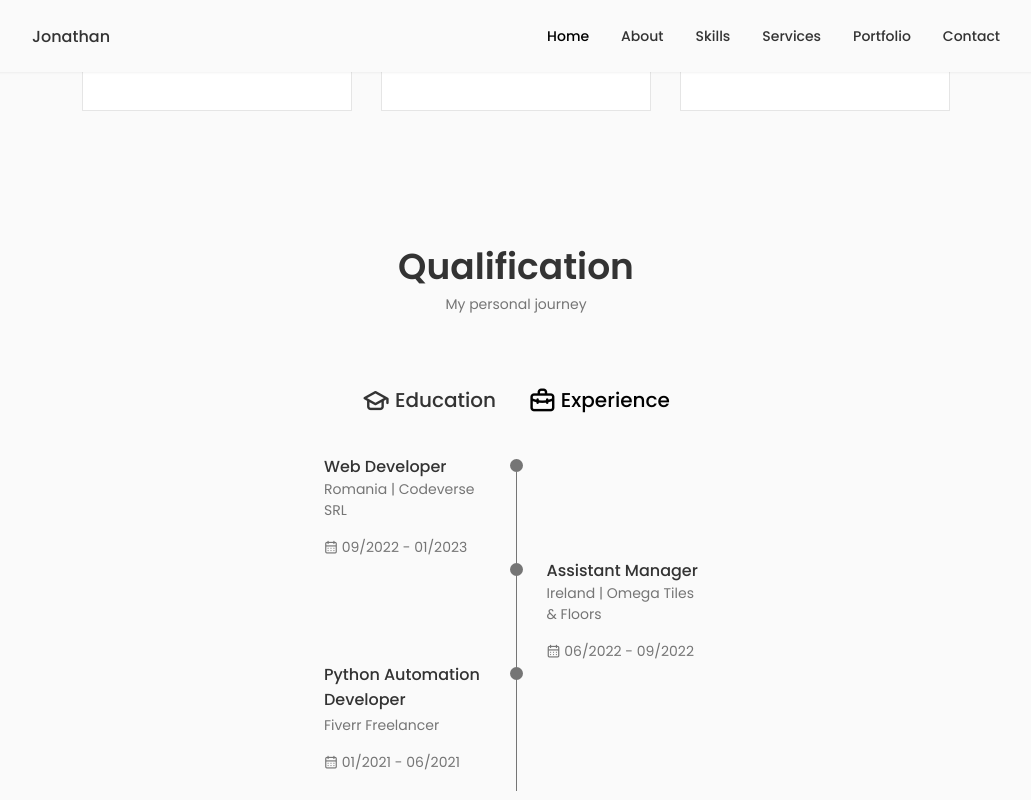
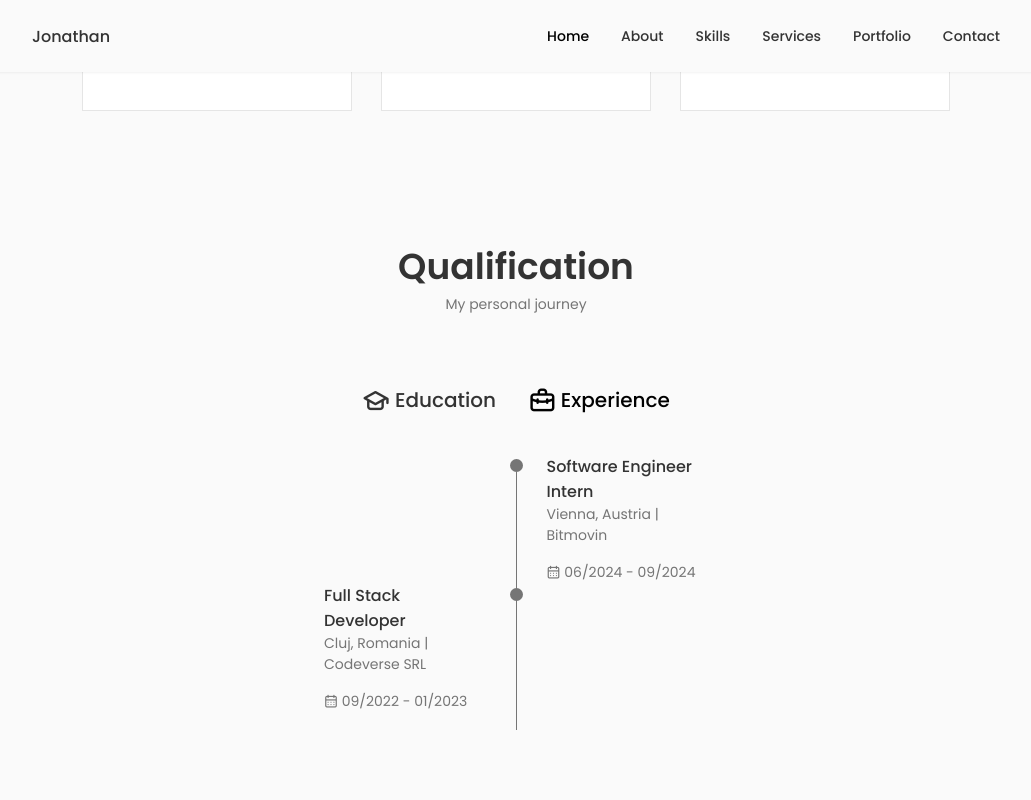
Before and after one commit to jonathan2667/personal-website, a React (Create React App) app: page / in a window 1280 px wide. Both pictures are taken after a click on the element "Experience". Shown: the part 2351-3151 px from the top of the page, without its empty margins (124-1155 px from the left). Built offline with nearby package versions, Linux system fonts and the light colour scheme.

Commit message:
modified ui

```diff
--- a/src/components/contact/Contact.jsx
+++ b/src/components/contact/Contact.jsx
@@ -30,7 +30,7 @@ const Contact = () => {
                             <h3 className="contact__card-title">Email</h3>
                             <span className="contact__card-data">mogovan.jonathan@protonmail.com</span>
 
-                            <a href="mailto:mogovan.jonathan@protonmail.com" className="contact__button">Write me <i className="bx bx-right-arrow-alt contact__button-icon"></i></a>
+                            <a href="mailto:mogovan.jonathan@protonmail.com" className="contact__button">Contact me <i className="bx bx-right-arrow-alt contact__button-icon"></i></a>
                         </div>
 
                         <div className="contact__card">
@@ -39,7 +39,7 @@ const Contact = () => {
                             <h3 className="contact__card-title">Whatsapp</h3>
                             <span className="contact__card-data">+40 747 104 998</span>
 
-                            <a href="https://api.whatsapp.com/send?phone=40747104998&text=Hello!" className="contact__button">Write me <i className="bx bx-right-arrow-alt contact__button-icon"></i></a>
+                            <a href="https://api.whatsapp.com/send?phone=40747104998&text=Hello!" className="contact__button">Contact me <i className="bx bx-right-arrow-alt contact__button-icon"></i></a>
                         </div>
 
                         <div className="contact__card">
@@ -48,13 +48,13 @@ const Contact = () => {
                             <h3 className="contact__card-title">Messenger</h3>
                             <span className="contact__card-data">user.jonathanmogovan</span>
 
-                            <a href="https://m.me/jonathanmogovan" className="contact__button">Write me <i className="bx bx-right-arrow-alt contact__button-icon"></i></a>
+                            <a href="https://m.me/jonathanmogovan" className="contact__button">Contact me <i className="bx bx-right-arrow-alt contact__button-icon"></i></a>
                         </div>
                     </div>
                 </div>
 
                 <div className="contact__content">
-                    <h3 className="contact__title">Write me your project</h3>
+                    <h3 className="contact__title">Write me about your project</h3>
 
                     <form  ref={form} onSubmit={sendEmail} className="contact__form">
                         <div className="contact__form-div">
--- a/src/components/dorothea/Dorothea.jsx
+++ b/src/components/dorothea/Dorothea.jsx
@@ -41,10 +41,10 @@ const Dorothea = () => {
                     </div>
                 </div>
 
-                {/* <div className="services__content">
+                { <div className="services__content">
                     <div>
-                        <i className="uil uil-arrow services__icon"></i>
-                        <h3 className="services__title">Web <br/> Developer</h3>
+                        <i className="uil uil-heart services__icon"></i>
+                        <h3 className="services__title">Test Letter 2</h3>
                     </div>
 
                     <span onClick={() => toggleTab(2)} className="services__button">View More <i className="uil uil-arrow-right services__button-icon"></i></span>
@@ -53,10 +53,10 @@ const Dorothea = () => {
                         <div className="services__modal-content">
                             <i onClick={() => toggleTab(0)} className="uil uil-times services__modal-close"></i>
 
-                            <h3 className="services__modal-title">Web Developer</h3>
-                            <p className="services__modal-description">Custom Website Creation: Offering bespoke, SEO-enhanced web development with WordPress/Elementor, tailored to boost engagement and functionality.</p>
+                            <h3 className="services__modal-title">Hey Dorothea </h3>
+                            <p className="services__modal-description">It's 8/21/2024 and I still love you infinetely. I have no idea when you'll see this, but somehow please leave me a sign :)</p>
 
-                            <ul className="services__modal-services grid">
+                            {/* <ul className="services__modal-services grid">
                                 <li className="services__modal-service">
                                     <i className="uil uil-check-circle services__modal-icon"></i>
                                     <p className="services__modal-info">UI Crafting: Enhancing user experience.</p>
@@ -81,12 +81,12 @@ const Dorothea = () => {
                                     <i className="uil uil-check-circle services__modal-icon"></i>
                                     <p className="services__modal-info">Mockup Design: Conceptualizing digital products.</p>
                                 </li>
-                            </ul>
+                            </ul> */}
                         </div>
                     </div>
                 </div>
 
-                <div className="services__content">
+                /*<div className="services__content">
                     <div>
                         <i className="uil uil-edit services__icon"></i>
                         <h3 className="services__title">Professional <br/> Tutoring</h3>
--- a/src/components/qualification/Qualification.jsx
+++ b/src/components/qualification/Qualification.jsx
@@ -29,7 +29,7 @@ const Qualification = () => {
                         <div className="qualification__data">
                             <div>
                                 <h3 className="qualification__title">Bachelor’s degree - Computer Science</h3>
-                                <span className="qualification__subtitle">Romania | Babes-Bolyai University</span>
+                                <span className="qualification__subtitle">Cluj, Romania | Babes-Bolyai University</span>
                                 <div className="qualification__calendar">
                                     <i className="uil uil-calendar-alt"></i> 2023 - Present
                                 </div>
@@ -51,7 +51,7 @@ const Qualification = () => {
 
                             <div>
                                 <h3 className="qualification__title">High-School</h3>
-                                <span className="qualification__subtitle">Romania | Liviu Rebreanu National College</span>
+                                <span className="qualification__subtitle">Bistrita, Romania | Liviu Rebreanu National College</span>
                                 <div className="qualification__calendar">
                                     <i className="uil uil-calendar-alt"></i> 2019 - 2023
                                 </div>
@@ -61,7 +61,7 @@ const Qualification = () => {
                         <div className="qualification__data">
                             <div>
                                 <h3 className="qualification__title">Middle School</h3>
-                                <span className="qualification__subtitle">Canada | George-Vanier High School</span>
+                                <span className="qualification__subtitle">Montreal, Canada | George-Vanier High School</span>
                                 <div className="qualification__calendar">
                                     <i className="uil uil-calendar-alt"></i> 2017 - 2019
                                 </div>
@@ -92,10 +92,28 @@ const Qualification = () => {
                     </div>
 
                     <div className={toggleState === 2 ? "qualification__content qualification__content-active" : "qualification__content"}>
+
+                    <div className="qualification__data">
+                            <div></div>
+
+                            <div>
+                                <span className="qualification__rounder"></span>
+                                <span className="qualification__line"></span>
+                            </div>
+
+                            <div>
+                                <h3 className="qualification__title">Software Engineer Intern</h3>
+                                <span className="qualification__subtitle">Vienna, Austria | Bitmovin</span>
+                                <div className="qualification__calendar">
+                                    <i className="uil uil-calendar-alt"></i> 06/2024 - 09/2024
+                                </div>
+                            </div>
+                        </div>
+
                         <div className="qualification__data">
                             <div>
-                                <h3 className="qualification__title">Web Developer</h3>
-                                <span className="qualification__subtitle">Romania | Codeverse SRL</span>
+                                <h3 className="qualification__title">Full Stack Developer</h3>
+                                <span className="qualification__subtitle">Cluj, Romania | Codeverse SRL</span>
                                 <div className="qualification__calendar">
                                     <i className="uil uil-calendar-alt"></i> 09/2022 - 01/2023
                                 </div>
@@ -107,7 +125,7 @@ const Qualification = () => {
                             </div>
                         </div>
 
-                        <div className="qualification__data">
+                        {/* <div className="qualification__data">
                             <div></div>
 
                             <div>
@@ -137,7 +155,7 @@ const Qualification = () => {
                                 <span className="qualification__rounder"></span>
                                 <span className="qualification__line"></span>
                             </div>
-                        </div>
+                        </div> */}
                     </div>
                 </div>
             </div>
```
